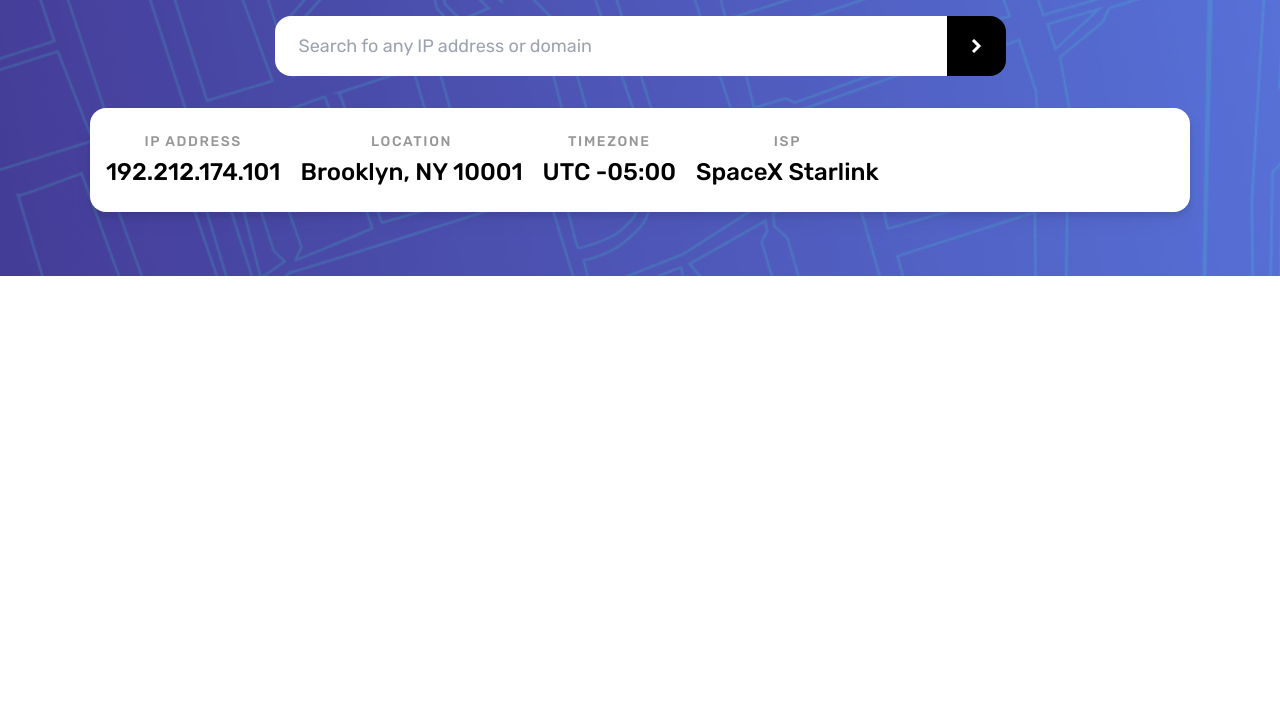
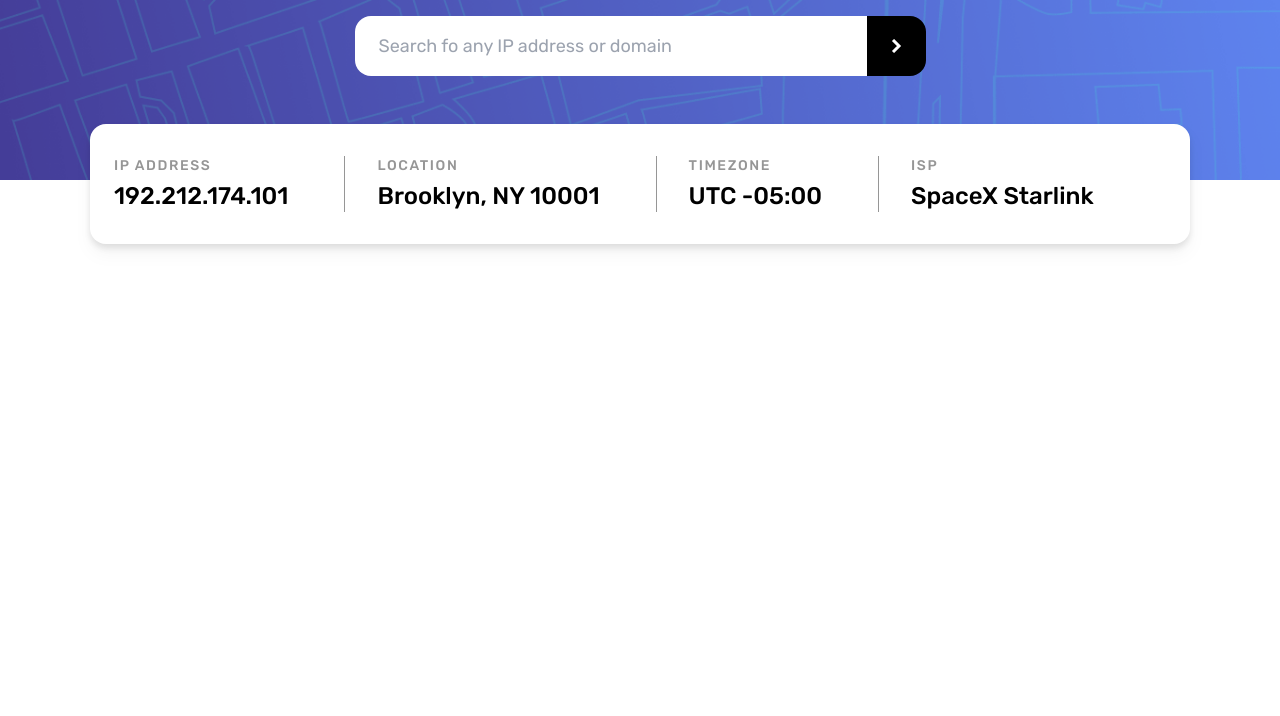
Before and after one commit to nicknjagi/ip-address-tracker, a website: page public/index.html in a window 1280 px wide. Shown: the part 84-800 px from the top of the page. Drawn offline with Linux system fonts and the light colour scheme.

Commit message:
add a right border to the fetched data child div

```diff
--- a/src/styles.css
+++ b/src/styles.css
@@ -13,7 +13,7 @@
 }
 
 .details {
-  @apply px-4 pt-8 bg-[url('./images/pattern-bg-mobile.png')] md:bg-[url('./images/pattern-bg-desktop.png')] bg-cover bg-no-repeat h-[45vh] overflow-visible
+  @apply px-4 pt-8 bg-[url('./images/pattern-bg-mobile.png')] md:bg-[url('./images/pattern-bg-desktop.png')] bg-cover bg-no-repeat h-[45vh] md:h-[33vh] overflow-visible
 }
 
 h1 {
@@ -21,25 +21,33 @@
 }
 
 .input-container {
-  @apply flex mb-6 md:mb-8 justify-center
+  @apply flex mb-6 md:mb-12 justify-center
 }
 
 .input-container input {
-  @apply w-full max-w-2xl py-4 px-6 rounded-tl-2xl rounded-bl-2xl cursor-pointer
+  @apply w-full max-w-lg py-4 px-6 rounded-tl-2xl rounded-bl-2xl cursor-pointer
 }
 
 .input-container button {
-  @apply px-6  bg-black hover:bg-VeryDarkGray cursor-pointer rounded-tr-2xl rounded-br-2xl
+  @apply px-6 bg-black hover:bg-VeryDarkGray cursor-pointer rounded-tr-2xl rounded-br-2xl
 }
 
-.details > div:last-child {
-  @apply bg-white flex flex-col md:flex-row md:flex-wrap text-center gap-5 py-6 px-4 rounded-2xl drop-shadow-lg max-w-[1100px] mx-auto
+.fetched-details {
+  @apply bg-white flex flex-col md:flex-row md:flex-nowrap text-center md:text-left gap-5 md:gap-8 py-6 md:py-8 px-4 md:px-6 rounded-2xl drop-shadow-lg max-w-xl md:max-w-[1100px] mx-auto
 }
 
-.details>div:last-child h3 {
+.fetched-details h3 {
   @apply text-DarkGray tracking-[0.1rem] font-medium text-sm mb-1
 }
 
-.details>div:last-child p {
+.fetched-details p {
   @apply text-2xl font-medium
 }
+
+.fetched-details div{
+  @apply md:border-r-[1px] md:border-DarkGray md:pr-12 lg:pr-14
+}
+
+.fetched-details div:last-child{
+  @apply md:border-none
+}
```
Also changed, not shown: public/styles.css.
